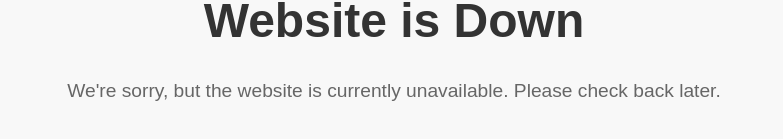
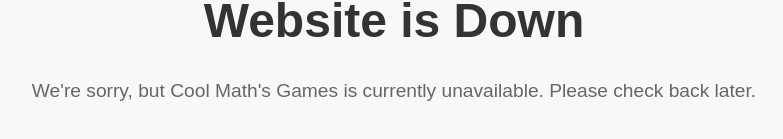
Before and after one commit to zxper11/zxper11.github.io, a plain HTML site: page index.html in a window 1280 px wide. Shown: the part 407-546 px from the top of the page, without its empty margins (246-1029 px from the left). Drawn offline with Linux system fonts and the light colour scheme.

Commit message:
Update index.html

```diff
--- a/index.html
+++ b/index.html
@@ -67,7 +67,7 @@
         <button class="invisible-button" onclick="changeContent()"></button>
         <div class="loader"></div>
         <h1>Website is Down</h1>
-        <p>We're sorry, but the website is currently unavailable. Please check back later.</p>
+        <p>We're sorry, but Cool Math's Games is currently unavailable. Please check back later.</p>
     </div>
 
     <script>
```
